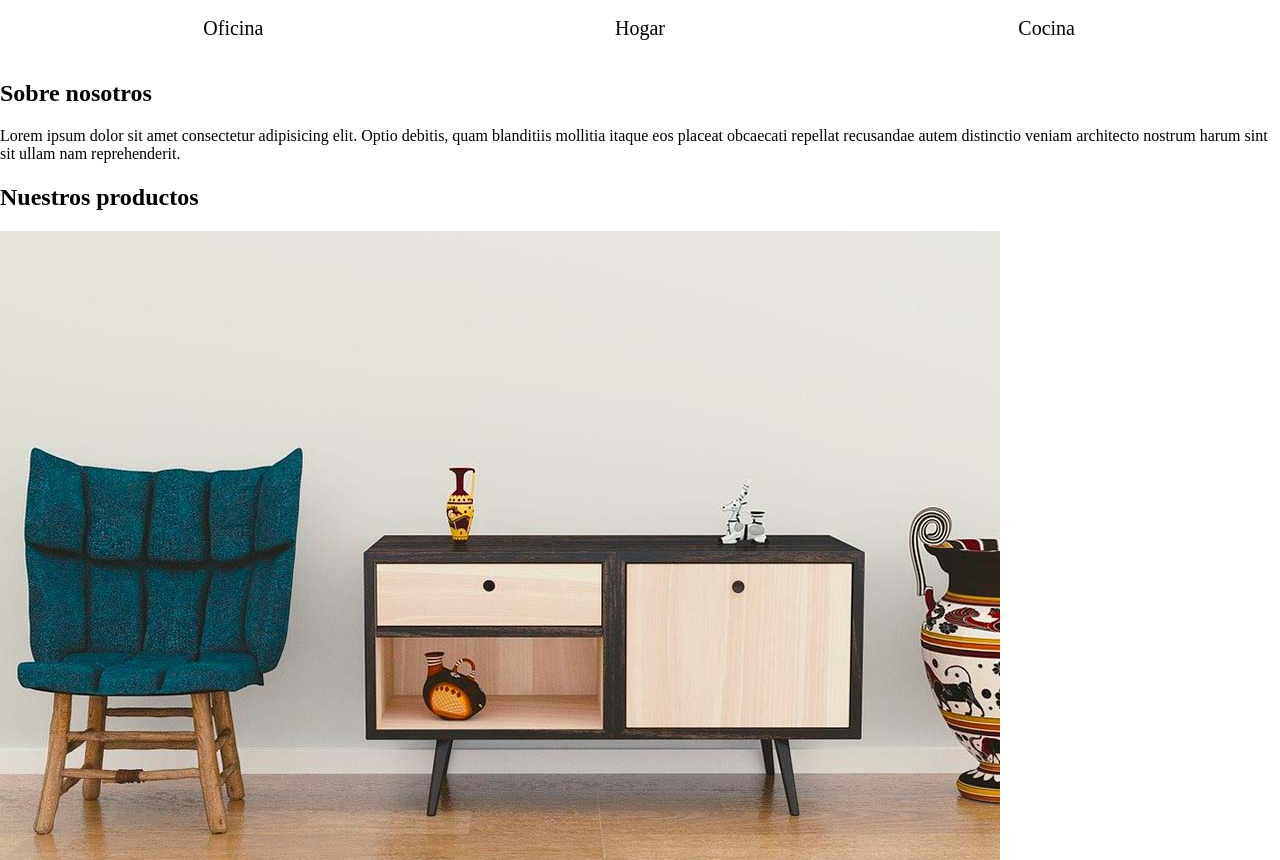
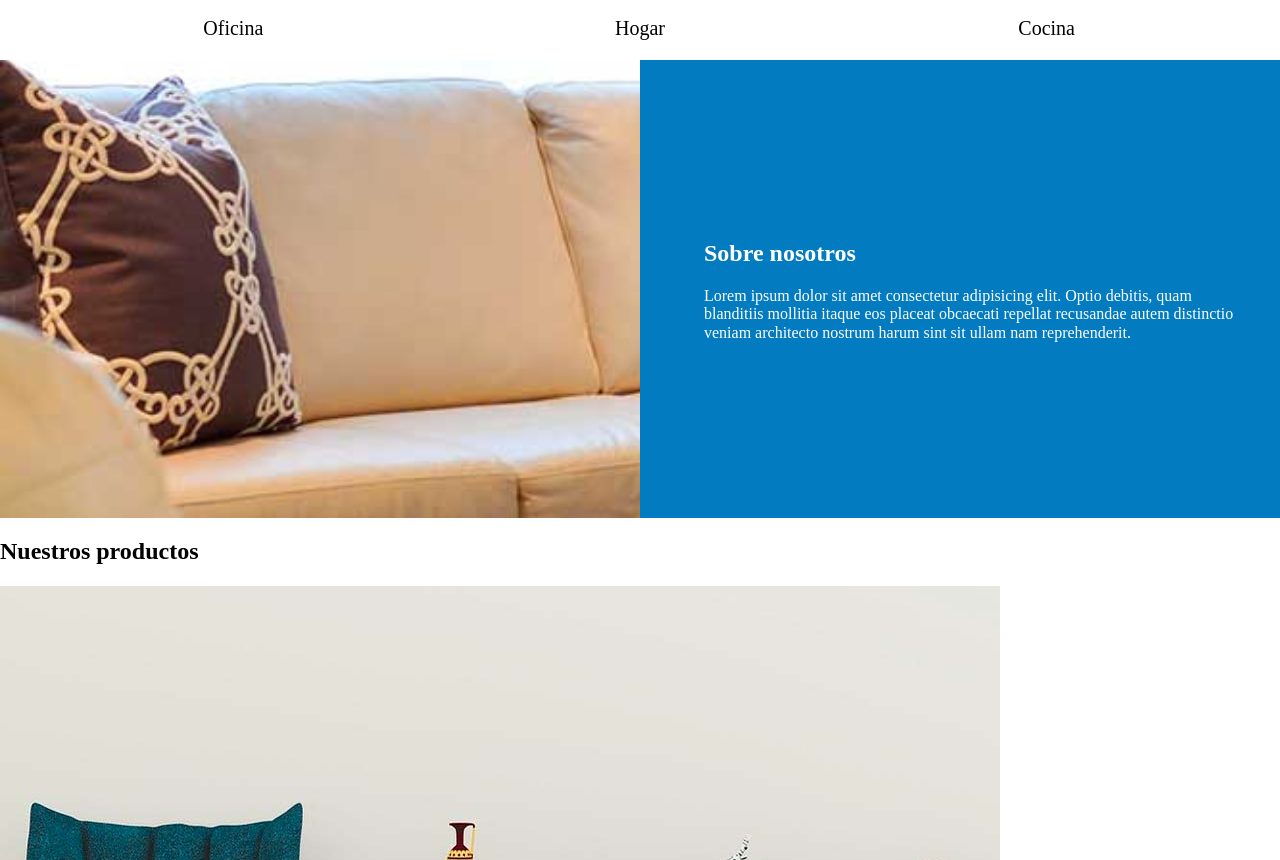
Before and after one commit to charliejp21/css-ecommerce-muebleria, a plain HTML site: page index.html in a window 1280 px wide. Shown: the part 1074-1934 px from the top of the page. Drawn offline with Linux system fonts and the light colour scheme.

Commit message:
feat: [sobre nosotros en inicio]

```diff
--- a/css/estilos.css
+++ b/css/estilos.css
@@ -71,3 +71,25 @@ a{
     grid-template-columns: repeat(3, 1fr);
     gap: 20px;
 }
+.sobre-nosotros{
+
+    background-image: linear-gradient(to Right, transparent 50%, #037bc0 50%, #037bc0 100%), url('../imgs/nosotros.jpg');
+    background-repeat: no-repeat;
+    padding: 10rem 0;
+    background-position: left center;
+    background-size: 100%, 120rem;
+}
+.sobre-nosotros-grid{
+
+    display: grid;
+    grid-template-columns: repeat(2, 1fr);
+    column-gap: 8rem;
+
+}
+
+.texto-nosotros{
+
+    grid-column: 2 / 3;
+    color: #fff;
+
+}
--- a/index.html
+++ b/index.html
@@ -59,9 +59,11 @@
 
     <section class="sobre-nosotros">
 
-        <div>
-            <h2>Sobre nosotros</h2>
-            <p>Lorem ipsum dolor sit amet consectetur adipisicing elit. Optio debitis, quam blanditiis mollitia itaque eos placeat obcaecati repellat recusandae autem distinctio veniam architecto nostrum harum sint sit ullam nam reprehenderit.</p>
+        <div class="contenedor sobre-nosotros-grid">
+            <div class="texto-nosotros">
+                <h2>Sobre nosotros</h2>
+                <p>Lorem ipsum dolor sit amet consectetur adipisicing elit. Optio debitis, quam blanditiis mollitia itaque eos placeat obcaecati repellat recusandae autem distinctio veniam architecto nostrum harum sint sit ullam nam reprehenderit.</p>
+            </div>
         </div>
 
     </section>
```
